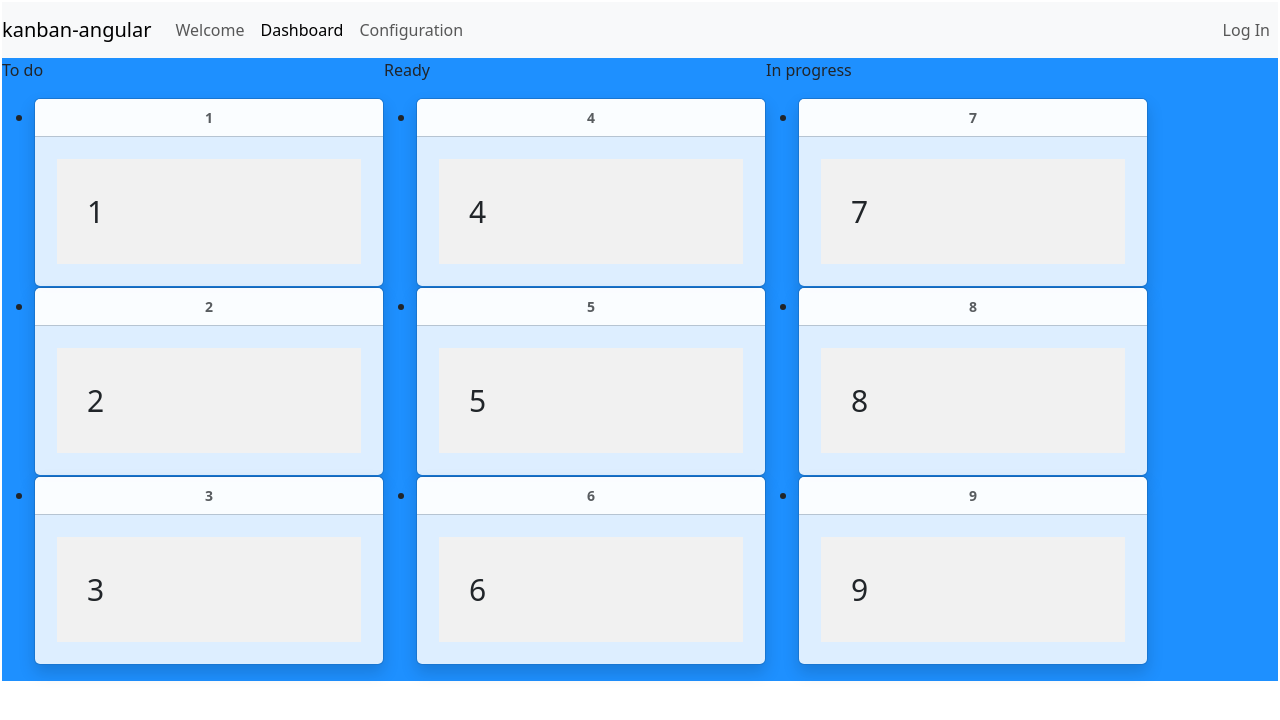
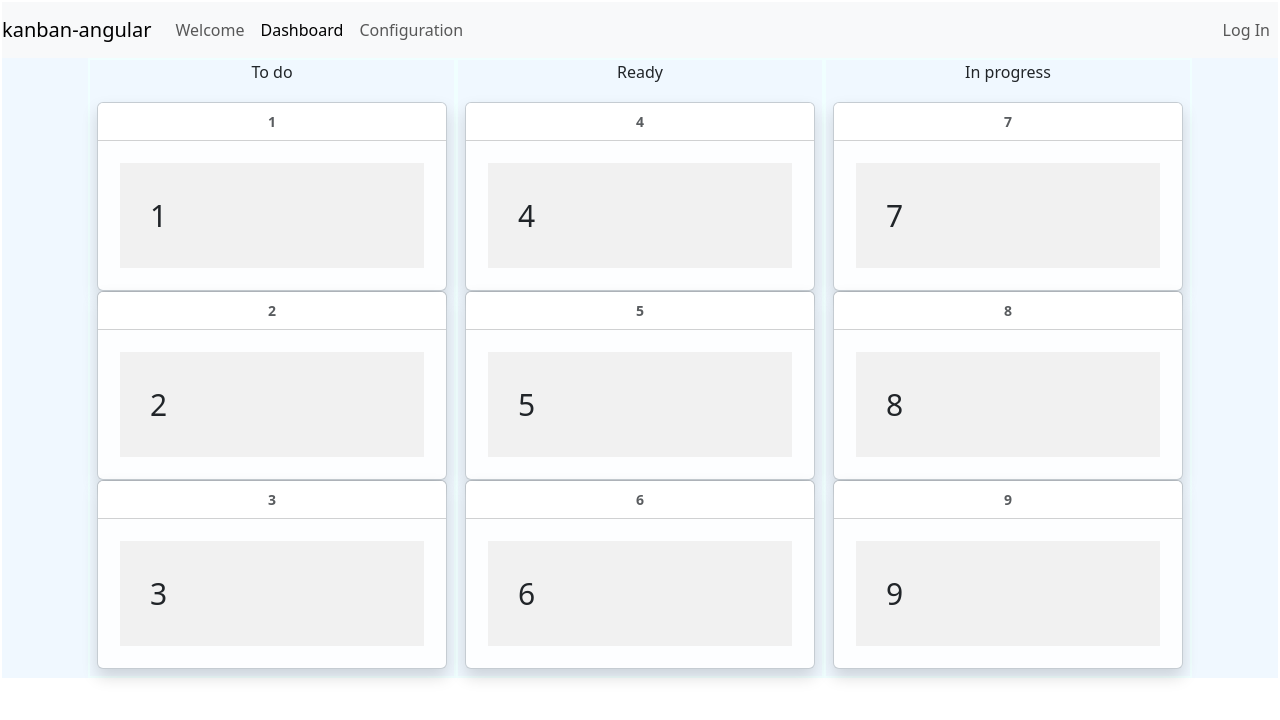
Before and after one commit to PiotrSzczap/kanban-angular, an Angular app: page /dashboard in a window 1280 px wide. Shown: the top 720 px of the page. Built offline with nearby package versions, Linux system fonts and the light colour scheme.

Commit message:
Added visual fixes to kanban.

```diff
--- a/src/app/kanban/dashboard/dashboard.component.scss
+++ b/src/app/kanban/dashboard/dashboard.component.scss
@@ -1,11 +1,5 @@
 .flex-container {
   display: flex;
-  background-color: DodgerBlue;
+  background-color: aliceblue;
+  justify-content: center;
 }
-
-.flex-container > div {
-  background-color: #f1f1f1;
-  margin: 10px;
-  padding: 20px;
-  font-size: 30px;
-}
--- a/src/app/kanban/status-block/status-block.component.html
+++ b/src/app/kanban/status-block/status-block.component.html
@@ -1,4 +1,4 @@
-<div>
+<div class="block">
   <p>{{statusName}}</p>
   <ul>
     <li *ngFor="let issue of issues">
--- a/src/app/kanban/status-block/status-block.component.scss
+++ b/src/app/kanban/status-block/status-block.component.scss
@@ -0,0 +1,16 @@
+ul {
+  list-style-type: none;
+  margin: 5px;
+  padding: 2px;
+}
+
+p {
+  display: flex;
+  justify-content: center;
+}
+
+.block {
+  border-color: azure;
+  border-width: 2px;
+  border-style: solid;
+}
```
Also changed, not shown: src/app/kanban/tile/tile.component.scss (line endings or trailing spaces).
